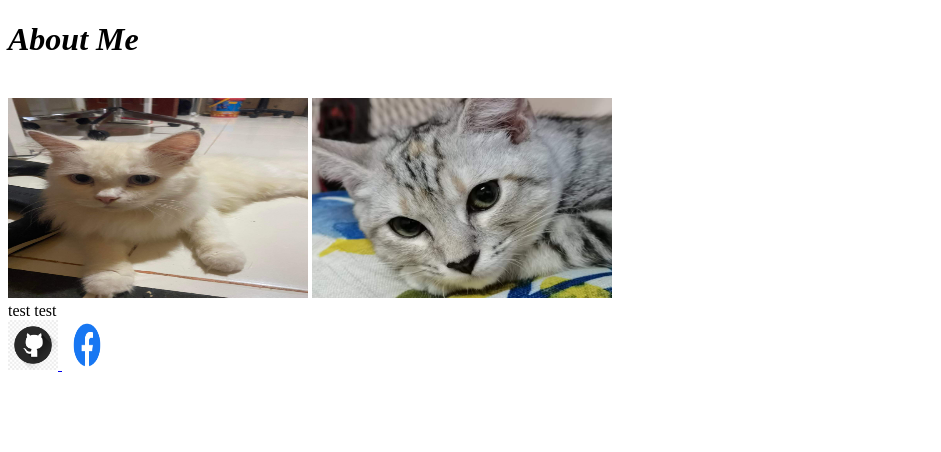
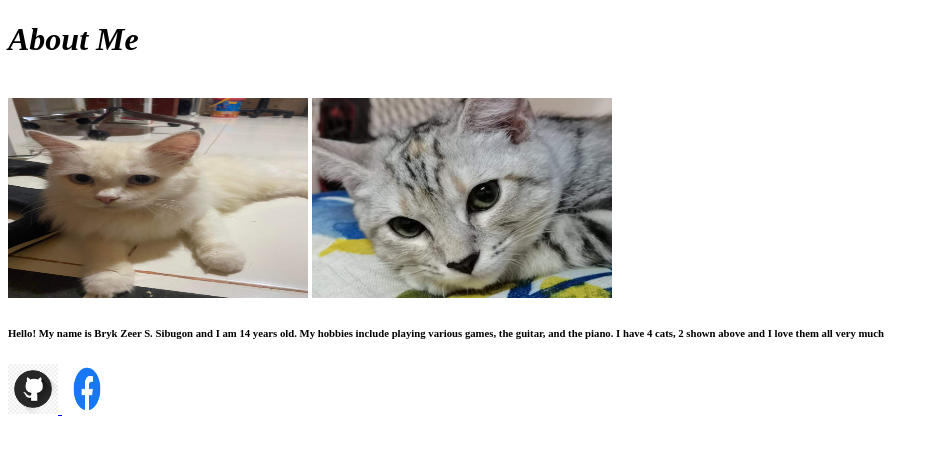
Before and after one commit to Brykie/Bryk_Sibugon_Q1GFA1, a plain HTML site: page aboutme.html in a window 1280 px wide. Shown: the whole page, without its empty margins (0-941 px from the left). Drawn offline with Linux system fonts and the light colour scheme.

Commit message:
Update aboutme.html

```diff
--- a/aboutme.html
+++ b/aboutme.html
@@ -15,7 +15,7 @@
 
     <br>
 
-    test test
+    <h6> Hello! My name is Bryk Zeer S. Sibugon and I am 14 years old. My hobbies include playing various games, the guitar, and the piano. I have 4 cats, 2 shown above and I love them all very much</h6>
 
 
 
```
